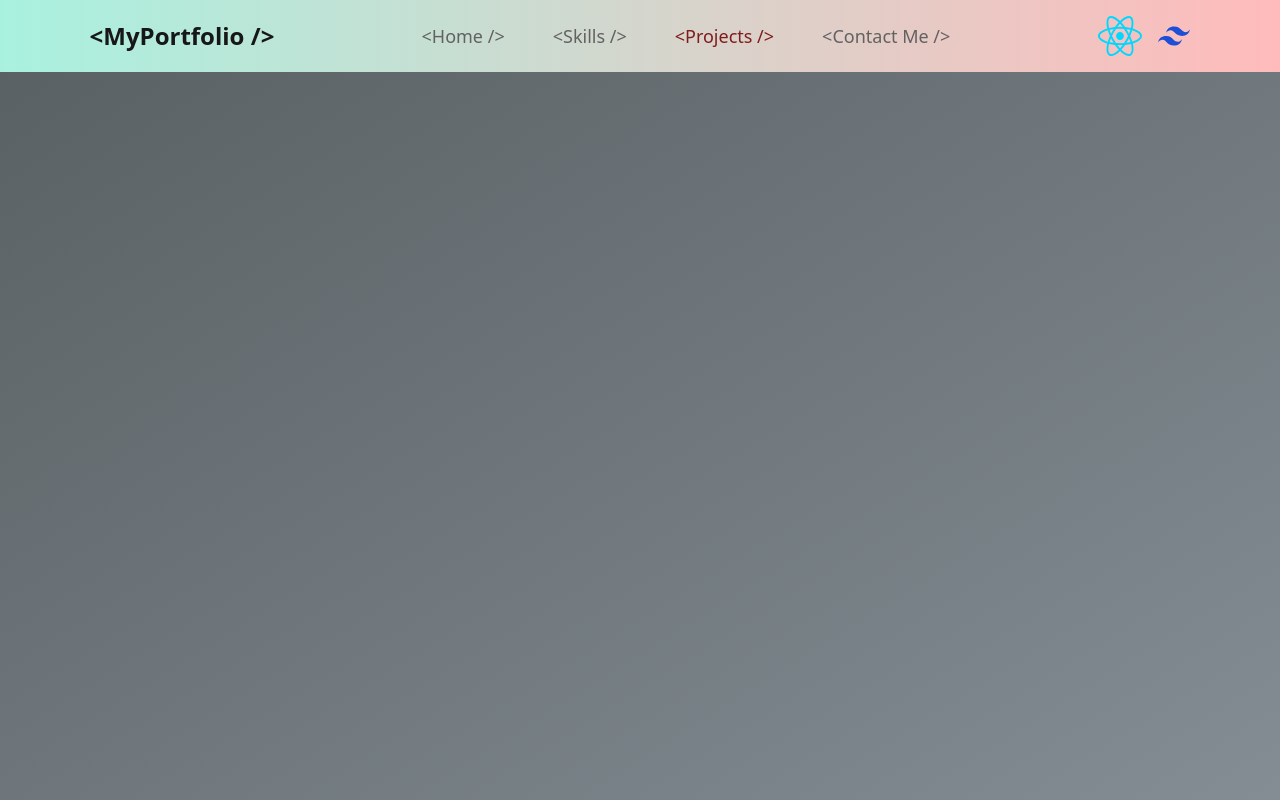
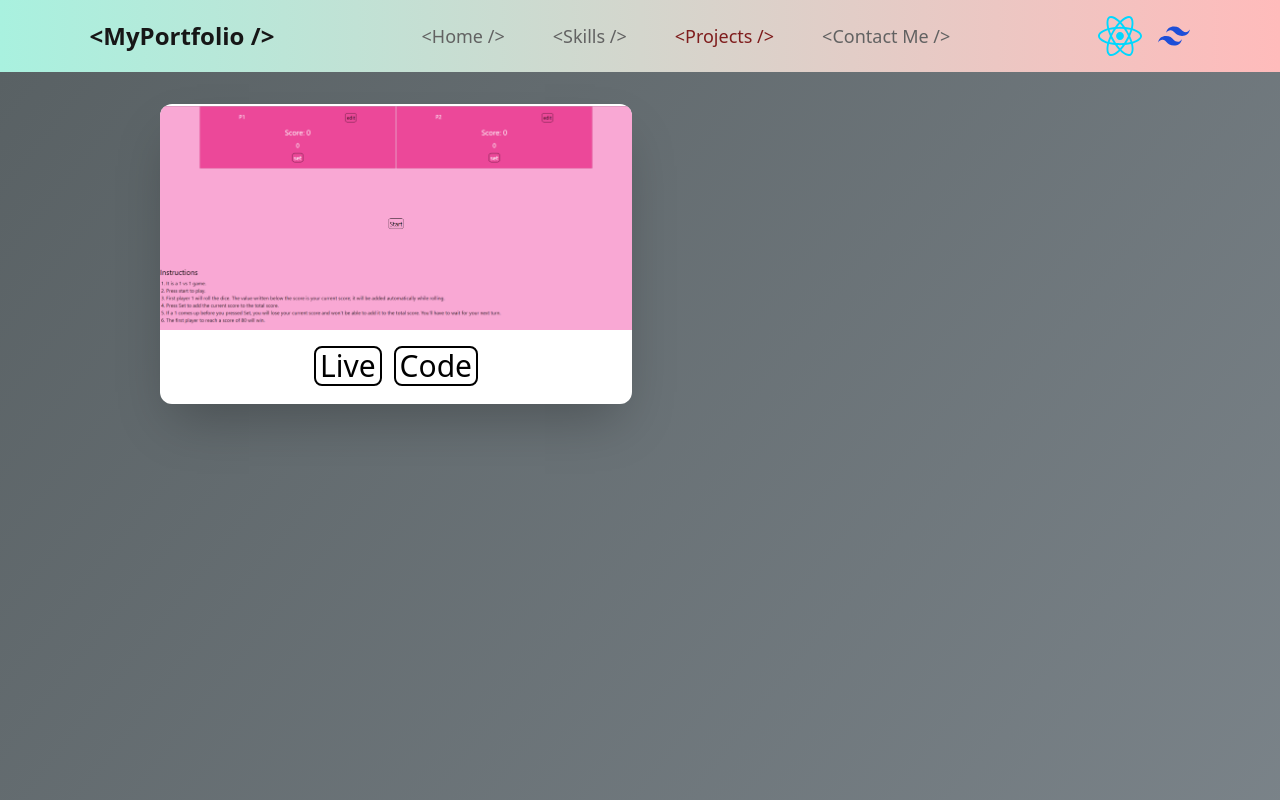
Before and after one commit to RanjanKumar93/myPortfolio-Website-webdev, a React (Vite) app: page /projects in a window 1280 px wide. Shown: the top 800 px of the page. Built offline with nearby package versions, Linux system fonts and the light colour scheme.

Commit message:
adding a project

```diff
--- a/index.html
+++ b/index.html
@@ -10,9 +10,5 @@
   <body class="font-poppins">
     <div id="root"></div>
     <script type="module" src="/src/main.jsx"></script>
-    <!-- <script>
-      const navi = document.querySelectorAll(".active");
-      console.log(navi);
-    </script> -->
   </body>
 </html>
--- a/src/css/output.css
+++ b/src/css/output.css
@@ -600,16 +600,24 @@ video {
   height: 2rem;
 }
 
+.h-screen {
+  height: 100vh;
+}
+
 .h-full {
   height: 100%;
 }
 
-.h-screen {
-  height: 100vh;
+.h-\[100rem\] {
+  height: 100rem;
 }
 
 .w-full {
   width: 100%;
+}
+
+.w-1\/2 {
+  width: 50%;
 }
 
 .max-w-72 {
@@ -629,12 +637,24 @@ video {
   grid-template-columns: repeat(2, minmax(0, 1fr));
 }
 
+.grid-cols-1 {
+  grid-template-columns: repeat(1, minmax(0, 1fr));
+}
+
 .flex-col {
   flex-direction: column;
 }
 
+.items-start {
+  align-items: flex-start;
+}
+
 .items-center {
   align-items: center;
+}
+
+.justify-start {
+  justify-content: flex-start;
 }
 
 .justify-center {
@@ -675,8 +695,39 @@ video {
   row-gap: 1.5rem;
 }
 
+.space-x-3 > :not([hidden]) ~ :not([hidden]) {
+  --tw-space-x-reverse: 0;
+  margin-right: calc(0.75rem * var(--tw-space-x-reverse));
+  margin-left: calc(0.75rem * calc(1 - var(--tw-space-x-reverse)));
+}
+
+.overflow-hidden {
+  overflow: hidden;
+}
+
 .rounded-xl {
   border-radius: 0.75rem;
+}
+
+.rounded-2xl {
+  border-radius: 1rem;
+}
+
+.rounded-lg {
+  border-radius: 0.5rem;
+}
+
+.border-\[1px\] {
+  border-width: 1px;
+}
+
+.border-\[2px\] {
+  border-width: 2px;
+}
+
+.border-black {
+  --tw-border-opacity: 1;
+  border-color: rgb(0 0 0 / var(--tw-border-opacity));
 }
 
 .bg-\[white\] {
@@ -735,6 +786,12 @@ video {
   --tw-gradient-stops: var(--tw-gradient-from), var(--tw-gradient-to);
 }
 
+.from-\[\#D4145A\] {
+  --tw-gradient-from: #D4145A var(--tw-gradient-from-position);
+  --tw-gradient-to: rgb(212 20 90 / 0) var(--tw-gradient-to-position);
+  --tw-gradient-stops: var(--tw-gradient-from), var(--tw-gradient-to);
+}
+
 .to-\[\#1BFFFF\] {
   --tw-gradient-to: #1BFFFF var(--tw-gradient-to-position);
 }
@@ -753,6 +810,18 @@ video {
 
 .to-\[\#FFBBBB\] {
   --tw-gradient-to: #FFBBBB var(--tw-gradient-to-position);
+}
+
+.to-\[\#\] {
+  --tw-gradient-to: # var(--tw-gradient-to-position);
+}
+
+.to-\[\#FBB03B\] {
+  --tw-gradient-to: #FBB03B var(--tw-gradient-to-position);
+}
+
+.bg-cover {
+  background-size: cover;
 }
 
 .p-4 {
@@ -782,6 +851,11 @@ video {
 .py-3 {
   padding-top: 0.75rem;
   padding-bottom: 0.75rem;
+}
+
+.px-1 {
+  padding-left: 0.25rem;
+  padding-right: 0.25rem;
 }
 
 .font-poppins {
@@ -874,9 +948,19 @@ video {
   transition-duration: 200ms;
 }
 
+.hover\:bg-black:hover {
+  --tw-bg-opacity: 1;
+  background-color: rgb(0 0 0 / var(--tw-bg-opacity));
+}
+
 .hover\:text-red-950:hover {
   --tw-text-opacity: 1;
   color: rgb(69 10 10 / var(--tw-text-opacity));
+}
+
+.hover\:text-white:hover {
+  --tw-text-opacity: 1;
+  color: rgb(255 255 255 / var(--tw-text-opacity));
 }
 
 @media (min-width: 640px) {
@@ -895,6 +979,10 @@ video {
 
   .sm\:grid-cols-3 {
     grid-template-columns: repeat(3, minmax(0, 1fr));
+  }
+
+  .sm\:grid-cols-2 {
+    grid-template-columns: repeat(2, minmax(0, 1fr));
   }
 
   .sm\:items-start {
@@ -948,6 +1036,10 @@ video {
 
   .md\:grid-cols-4 {
     grid-template-columns: repeat(4, minmax(0, 1fr));
+  }
+
+  .md\:grid-cols-3 {
+    grid-template-columns: repeat(3, minmax(0, 1fr));
   }
 
   .md\:gap-y-20 {
--- a/src/pages/Projects.jsx
+++ b/src/pages/Projects.jsx
@@ -1,5 +1,31 @@
+import goto80 from "../assets/projects-img/go-to-80.png";
+// bg-gradient-to-br from-[#D4145A] to-[#FBB03B]
 export const Projects = () => {
   return (
-    <div className="w-full h-screen bg-gradient-to-tl from-[#868F96] to-[#596164]"></div>
+    <div className="w-full h-[100rem] bg-gradient-to-tl from-[#868F96] to-[#596164] flex items-start justify-center">
+      <div className="grid w-full grid-cols-1 sm:grid-cols-2 py-2 md:py-8 mx-2 md:mx-10 lg:mx-20 xl:mx-40 gap-y-6 md:gap-y-20 gap-x-4">
+        <div className="flex items-center rounded-xl py-0.5 bg-white justify-center overflow-hidden shadow-2xl flex-col w-full">
+          <img src={goto80} alt="go-to-80-game" className="bg-cover" />
+          <div className="text-xl sm:text-2xl md:text-3xl my-2 sm:my-4">
+            <div className="flex space-x-3">
+              <a
+                target="_blank"
+                href="https://go-to-80-game.vercel.app/"
+                className="border-[2px] border-black rounded-lg px-1 hover:bg-black hover:text-white"
+              >
+                Live
+              </a>
+              <a
+                target="_blank"
+                href="https://github.com/RanjanKumar93/go-to-80-game.git"
+                className="border-[2px] border-black rounded-lg px-1 hover:bg-black hover:text-white"
+              >
+                Code
+              </a>
+            </div>
+          </div>
+        </div>
+      </div>
+    </div>
   );
 };
```
Also changed, not shown: src/assets/projects-img/go-to-80.png (added).
